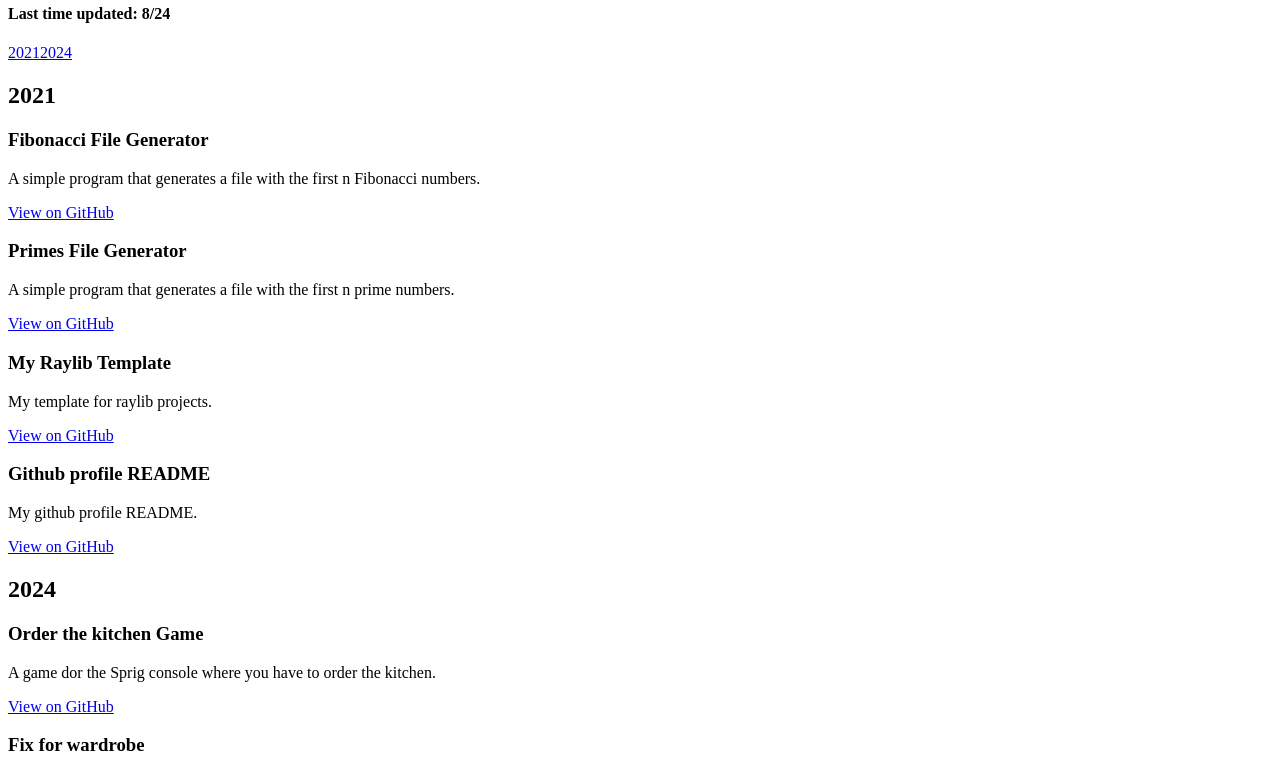
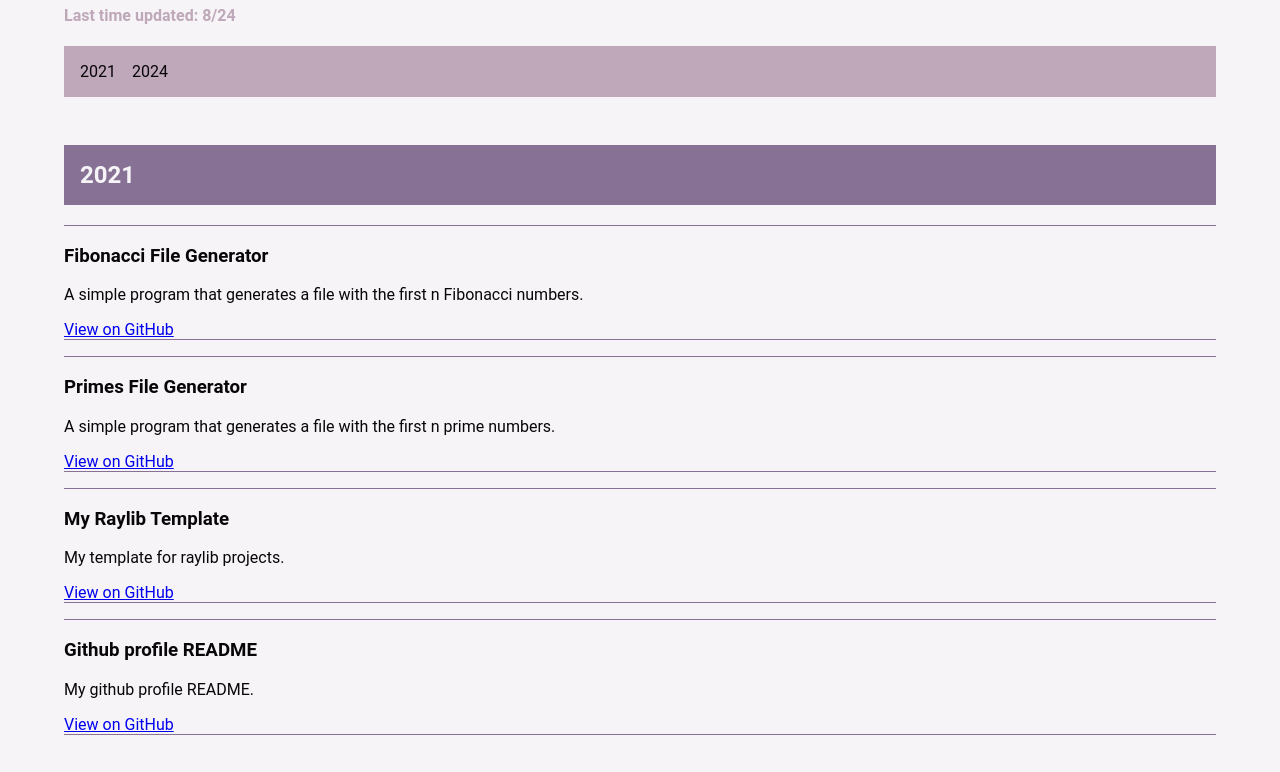
Before and after one commit to mrdarip/all-my-repos-web, a plain HTML site: page index.html in a window 1280 px wide. Shown: the part 75-847 px from the top of the page. Drawn offline with Linux system fonts and the light colour scheme.

Commit message:
styled index

```diff
--- /dev/null
+++ b/css/style.css
@@ -0,0 +1,64 @@
+:root{
+    --text: #080609;
+    --background: #f6f4f7;
+    --primary: #877296;
+    --secondary: #bea8b9;
+    --accent: #a98b9c;
+}
+
+body{
+    font-family: 'Roboto', sans-serif;
+    color: var(--text);
+    background-color: var(--background);
+    padding: 0;
+
+    width: 90%;
+    margin: auto;
+}
+
+h1{
+    color: var(--primary);
+}
+
+h3{
+    color: var(--text);
+}
+
+h4{
+    color: var(--secondary);
+}
+
+nav{
+    display: flex;
+    justify-content: left;
+    gap: 1rem;
+
+    padding: 1rem;
+    background-color: var(--secondary);
+
+}
+
+nav a{
+    text-decoration: none;
+    color: var(--text);
+}
+
+nav a:hover{
+    color: var(--accent);
+}
+
+.year-section h2{
+    background-color: var(--primary);
+    color: var(--background);
+    padding: 1rem;
+}
+
+.year-section{
+    margin: 3rem 0;
+}
+
+.repo {
+    border: 1px solid var(--primary);
+    border-width: 1px 0;
+    margin: 1em 0;
+}
--- a/index.html
+++ b/index.html
@@ -4,6 +4,7 @@
     <meta charset="UTF-8">
     <meta name="viewport" content="width=device-width, initial-scale=1.0">
     <title>All my projects</title>
+    <link rel="stylesheet" href="./css/style.css">
 </head>
 <body>
     <header>
```
